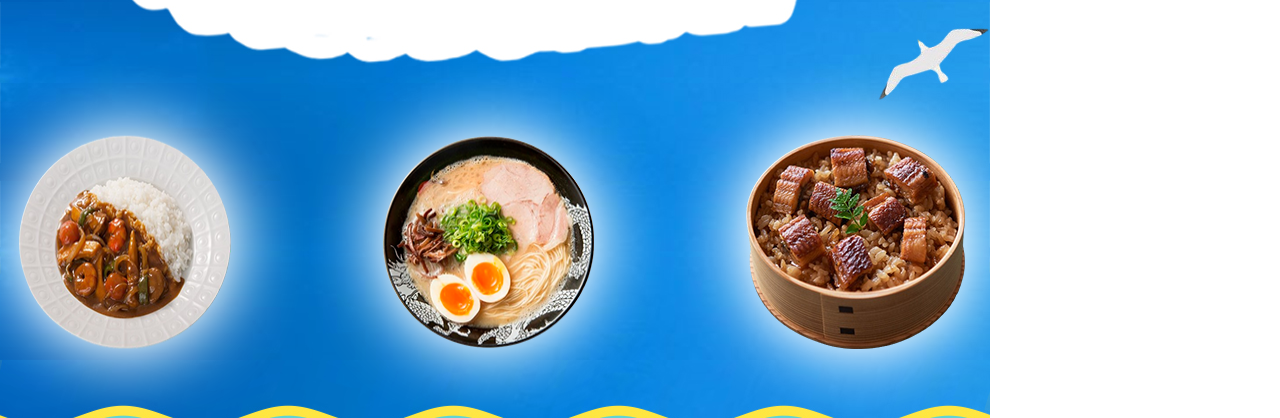
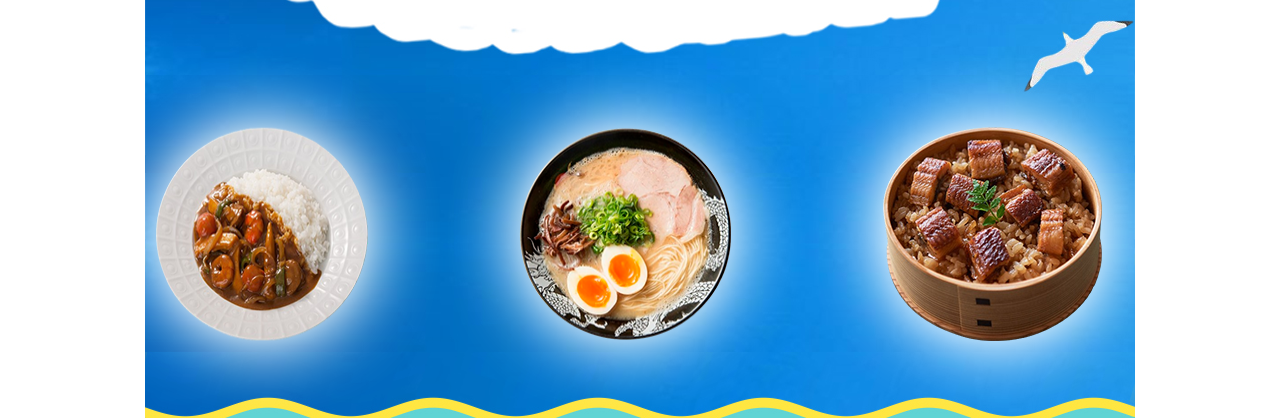
Before and after one commit to NEARZER00/RestoOzo, a plain HTML site: page index.html in a window 1280 px wide. Shown: the part 218-636 px from the top of the page. Drawn offline with nearby package versions, Linux system fonts and the light colour scheme.

Commit message:
Add files via upload

```diff
--- a/css/style.css
+++ b/css/style.css
@@ -3,8 +3,10 @@
 body {
 	background-image: url("../img/backgroud.jpg");
     width: 990px;
-    height: 1500px;
+    height: 2860px;
     background-repeat: no-repeat;
+    background-position: center;
+    margin: 0 auto;
 }
 
 .title {
@@ -24,6 +26,7 @@ body {
     position: relative;
     bottom: 520px;
     right: 100px;
+
 }
 
 .banner img:hover {
```
